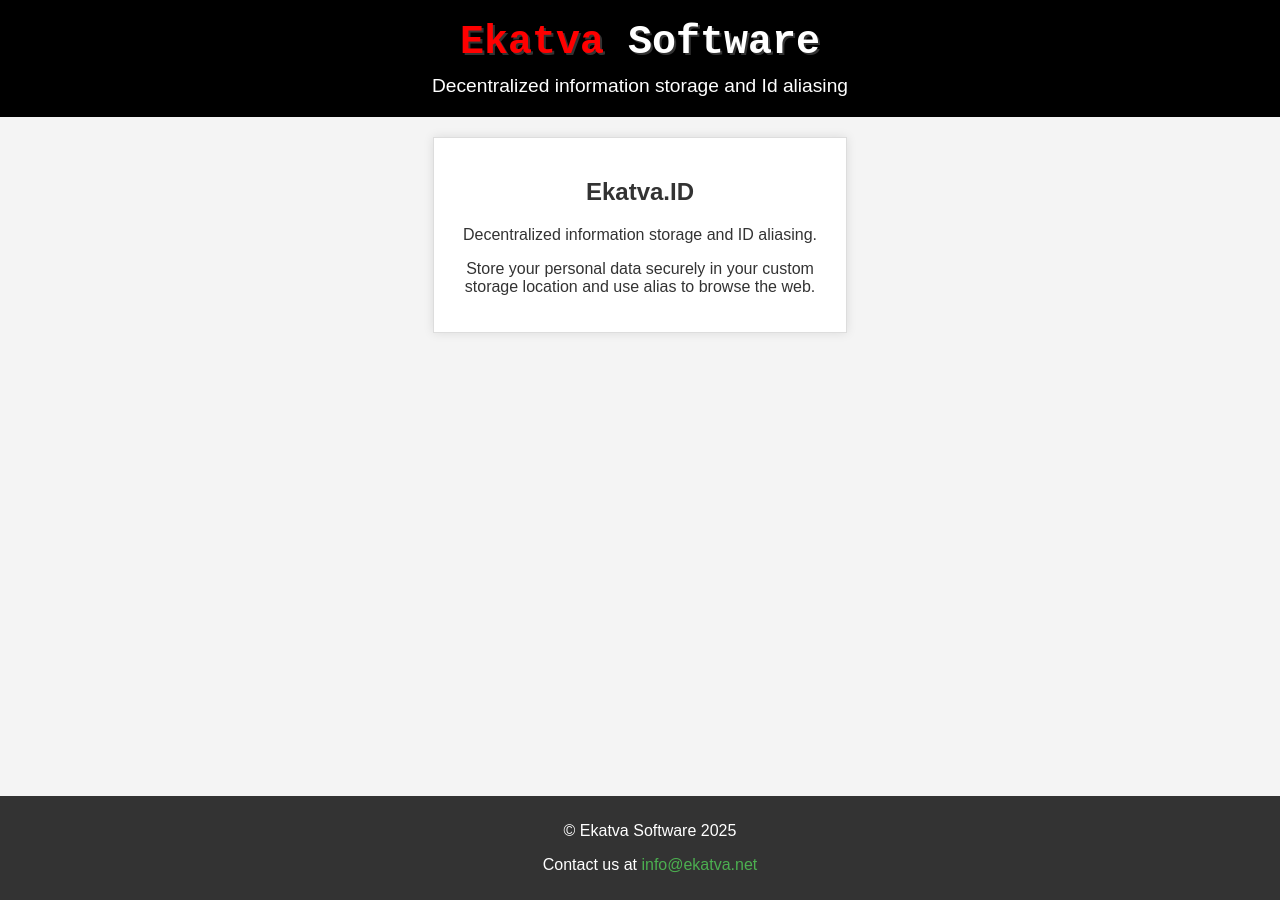
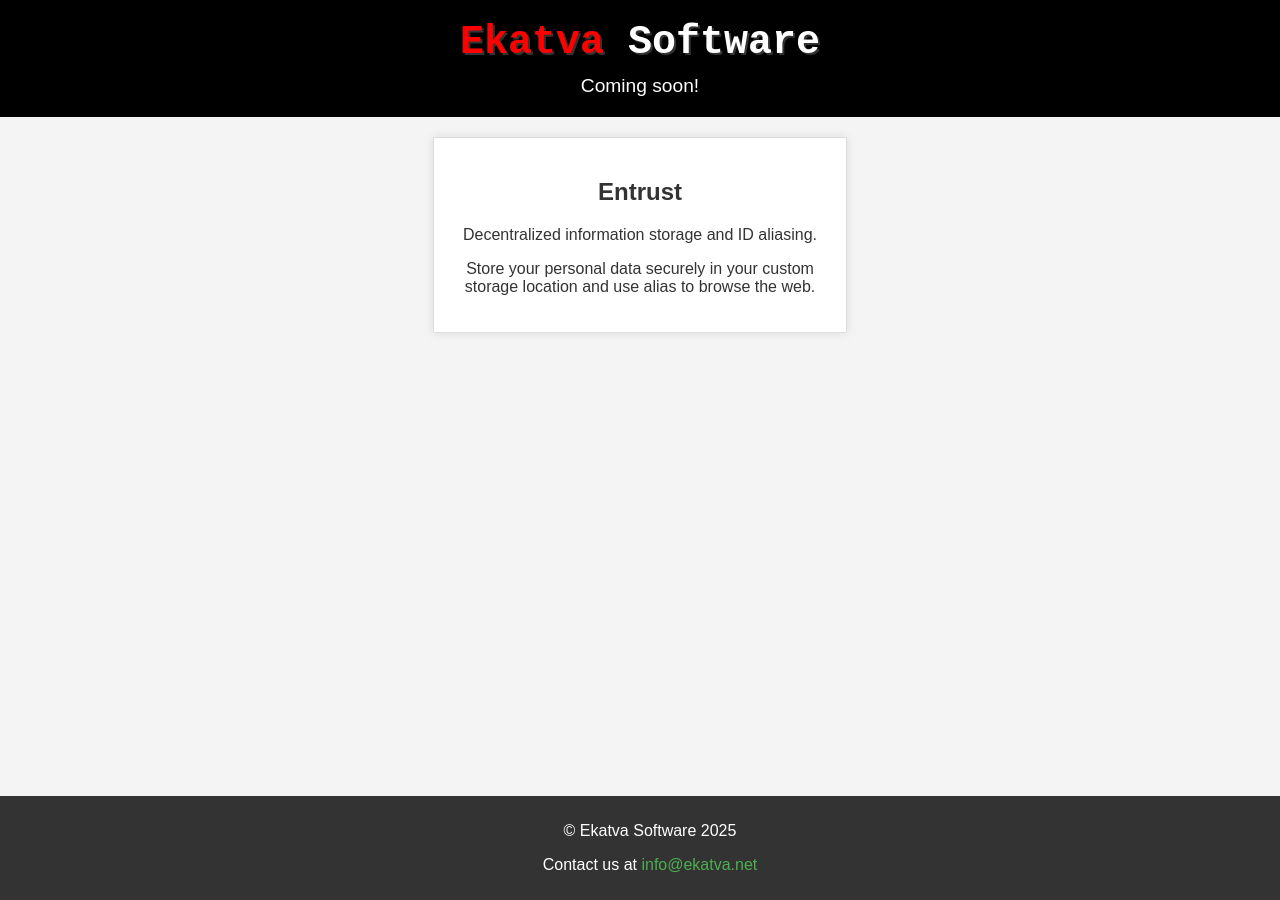
Before and after one commit to koushik-shetty/koushik-shetty.github.io, a Jekyll site: the page index.html, which Jekyll copies as it is, in a window 1280 px wide. Built offline with Jekyll 4.4.1, drawn with Linux system fonts in a browser that asks for light colours.

Commit message:
add coming soon text

```diff
--- a/index.html
+++ b/index.html
@@ -66,11 +66,11 @@
 <body>
     <header role="banner" aria-label="Ekatva Software Header">
         <h1><span class="red">Ekatva</span> Software</h1>
-        <p>Decentralized information storage and Id aliasing</p>
+        <p>Coming soon!</p>
     </header>
     <div class="content">
         <div class="tile">
-            <h2>Ekatva.ID</h2>
+            <h2>Entrust</h2>
             <p>Decentralized information storage and ID aliasing.</p>
             <p>Store your personal data securely in your custom storage location and use alias to browse the web.</p>
         </div>
```
